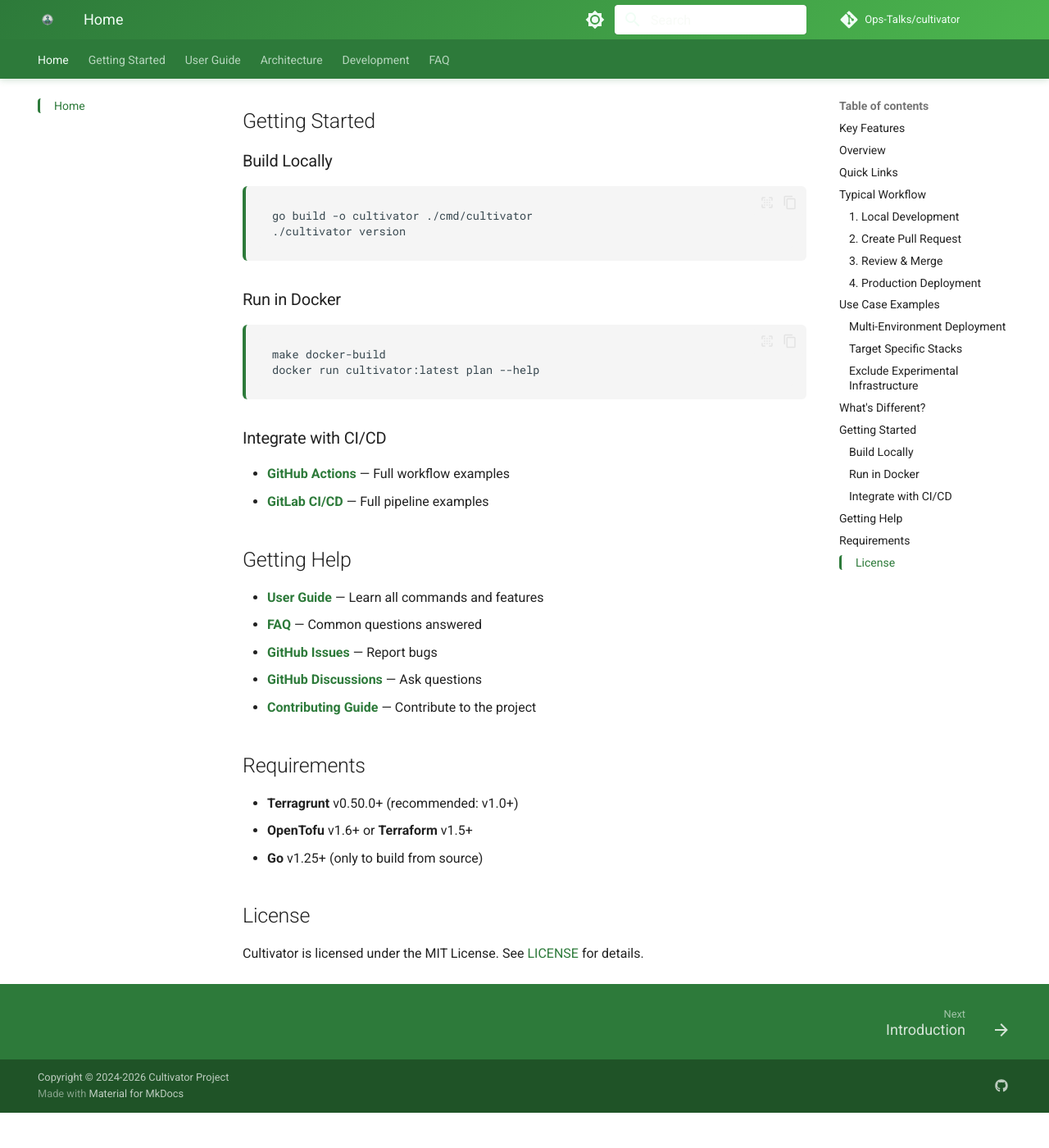
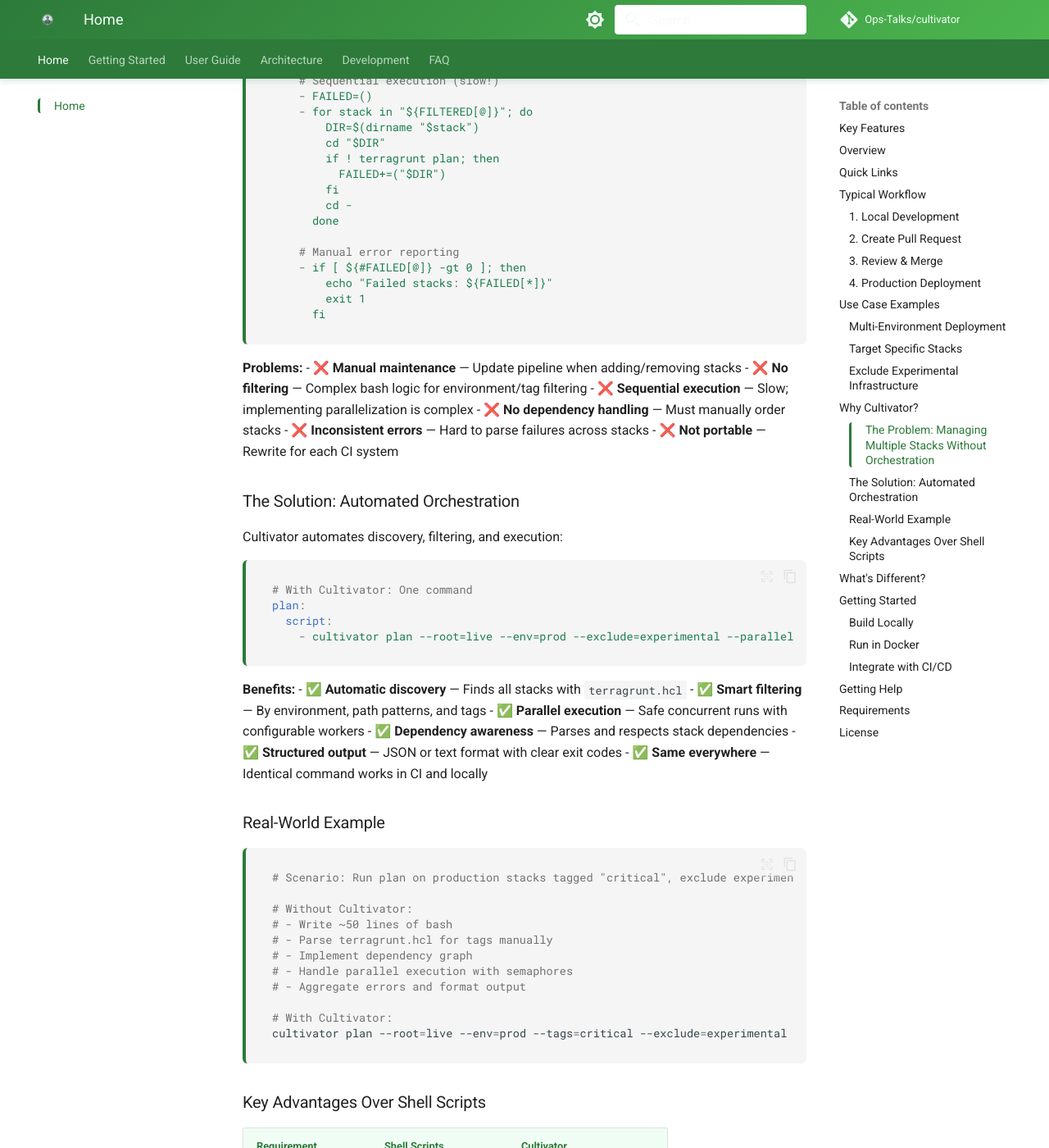
Before and after one commit to Ops-Talks/cultivator, an MkDocs documentation site: the page built from docs/index.md, in a window 1280 px wide and 1400 px high, scrolled down 3517 px. Shown: the whole window at 82% size. Built offline with MkDocs 1.6.1 and Material for MkDocs 9.7.7, drawn with Linux system fonts in a browser that asks for light colours; comment, search, counter and statistics services are not loaded; before the commit the page ends 4874 px from its top, so only the background shows below that; some of the changed text lies outside the part shown.

````diff
--- a/docs/index.md
+++ b/docs/index.md
@@ -80,6 +80,100 @@ cultivator plan --root=live \
 cultivator plan --root=live --exclude=experimental --non-interactive
 ```
 
+## Why Cultivator?
+
+### The Problem: Managing Multiple Stacks Without Orchestration
+
+Managing Terragrunt stacks across environments typically requires custom pipeline scripts:
+
+```yaml
+# Without Cultivator: Manual stack management
+plan:
+  script:
+    # Manual discovery
+    - STACKS=$(find live/prod -name "terragrunt.hcl" -type f)
+
+    # Manual filtering
+    - FILTERED=()
+    - for stack in $STACKS; do
+        if [[ "$stack" == *"prod"* ]] && [[ "$stack" != *"experimental"* ]]; then
+          FILTERED+=("$stack")
+        fi
+      done
+
+    # Sequential execution (slow!)
+    - FAILED=()
+    - for stack in "${FILTERED[@]}"; do
+        DIR=$(dirname "$stack")
+        cd "$DIR"
+        if ! terragrunt plan; then
+          FAILED+=("$DIR")
+        fi
+        cd -
+      done
+
+    # Manual error reporting
+    - if [ ${#FAILED[@]} -gt 0 ]; then
+        echo "Failed stacks: ${FAILED[*]}"
+        exit 1
+      fi
+```
+
+**Problems:**
+- ❌ **Manual maintenance** — Update pipeline when adding/removing stacks
+- ❌ **No filtering** — Complex bash logic for environment/tag filtering
+- ❌ **Sequential execution** — Slow; implementing parallelization is complex
+- ❌ **No dependency handling** — Must manually order stacks
+- ❌ **Inconsistent errors** — Hard to parse failures across stacks
+- ❌ **Not portable** — Rewrite for each CI system
+
+### The Solution: Automated Orchestration
+
+Cultivator automates discovery, filtering, and execution:
+
+```yaml
+# With Cultivator: One command
+plan:
+  script:
+    - cultivator plan --root=live --env=prod --exclude=experimental --parallelism=8 --non-interactive
+```
+
+**Benefits:**
+- ✅ **Automatic discovery** — Finds all stacks with `terragrunt.hcl`
+- ✅ **Smart filtering** — By environment, path patterns, and tags
+- ✅ **Parallel execution** — Safe concurrent runs with configurable workers
+- ✅ **Dependency awareness** — Parses and respects stack dependencies
+- ✅ **Structured output** — JSON or text format with clear exit codes
+- ✅ **Same everywhere** — Identical command works in CI and locally
+
+### Real-World Example
+
+```bash
+# Scenario: Run plan on production stacks tagged "critical", exclude experiments
+
+# Without Cultivator:
+# - Write ~50 lines of bash
+# - Parse terragrunt.hcl for tags manually
+# - Implement dependency graph
+# - Handle parallel execution with semaphores
+# - Aggregate errors and format output
+
+# With Cultivator:
+cultivator plan --root=live --env=prod --tags=critical --exclude=experimental --parallelism=4
+```
+
+### Key Advantages Over Shell Scripts
+
+| Requirement | Shell Scripts | Cultivator |
+|-------------|---------------|------------|
+| **Add new stack** | Update pipeline code | Automatic discovery |
+| **Filter by env** | Manual bash logic | `--env=prod` |
+| **Filter by tags** | Parse HCL manually | `--tags=critical` |
+| **Parallel execution** | Implement semaphores | `--parallelism=8` |
+| **Handle dependencies** | Manual ordering | Automatic graph parsing |
+| **Local testing** | Rewrite for local use | Same command everywhere |
+| **Error reporting** | Custom aggregation | Structured JSON/text output |
+
 ## What's Different?
 
 | Feature | Cultivator | Raw Terragrunt | Atlantis |
````
Also changed, not shown: docs/faq.md (+10 -1 lines).
